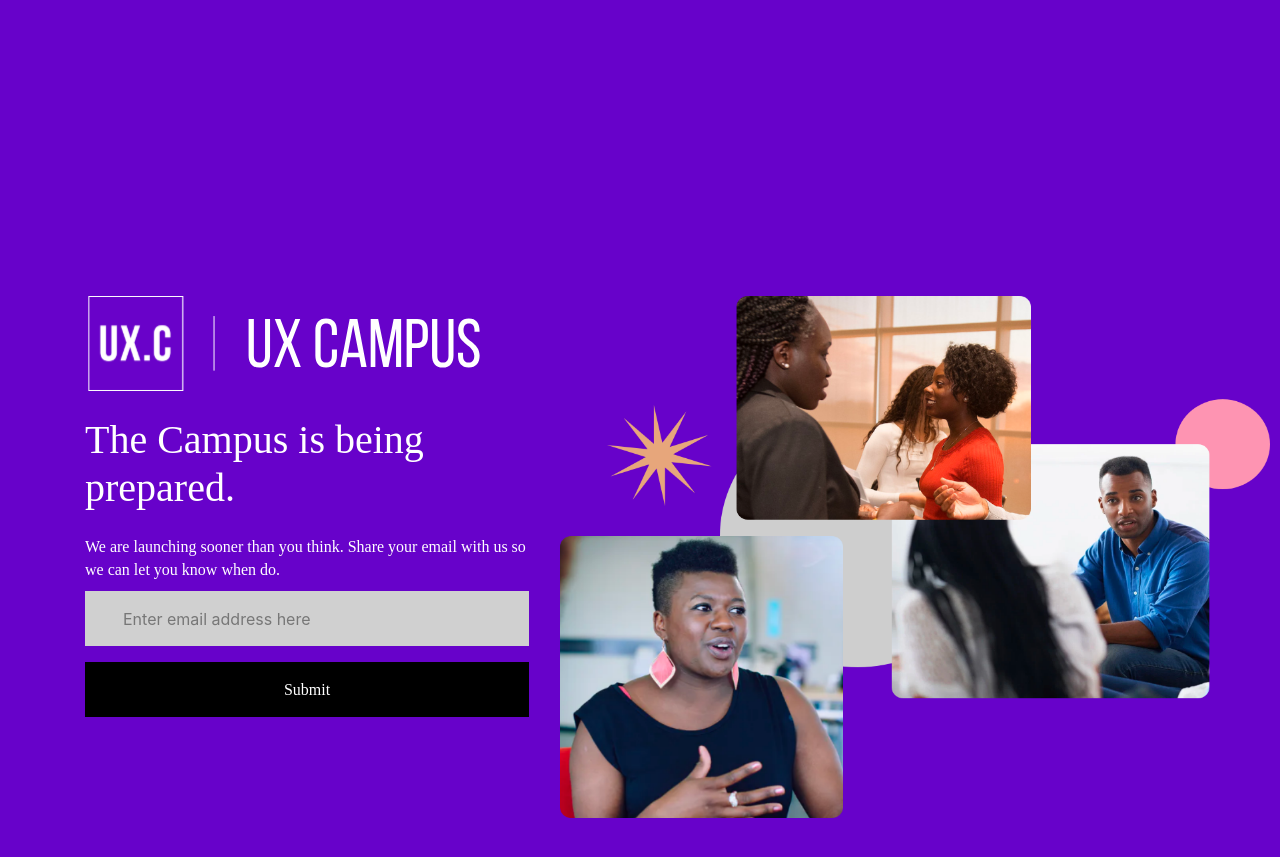
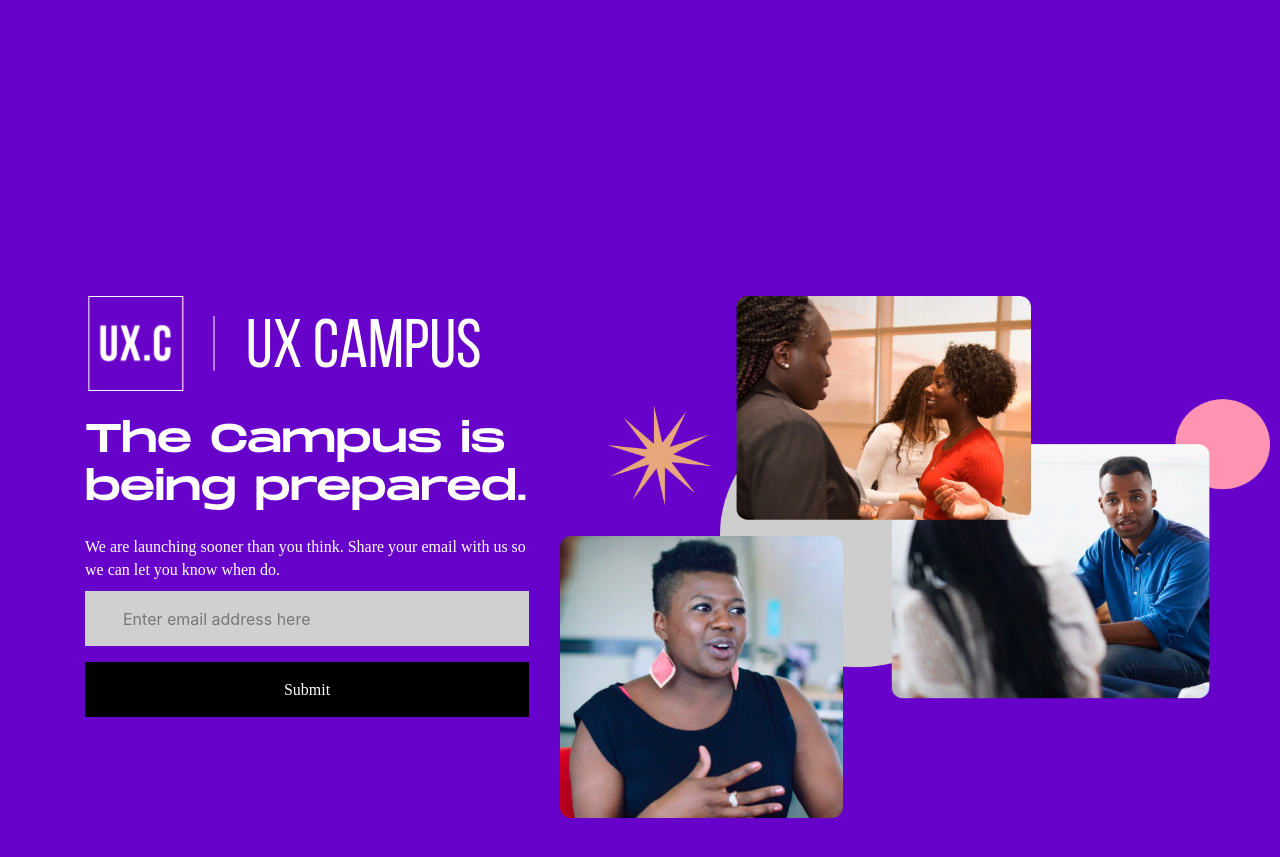
Before and after one commit to UxCampus/uxc-landing-page, a Jekyll site: the page built from index.markdown, in a window 1280 px wide. Shown: the top 857 px of the page. Built offline with Jekyll 4.4.1, drawn with Linux system fonts in a browser that asks for light colours; some web fonts are replaced.

Commit message:
fix font issue

```diff
--- a/static/css/style.css
+++ b/static/css/style.css
@@ -1,11 +1,11 @@
 @font-face {
   font-family: "MonumentExtended";
-  src: url("static/font/MonumentExtended-Regular.otf") format("opentype");
+  src: url("/static/font/MonumentExtended-Regular.otf") format("opentype");
 }
 
 @font-face {
   font-family: "SF-Pro-Display-Regular";
-  src: url("static/font/SF-Pro-Display-Regular.otf") format("opentype");
+  src: url("/static/font/SF-Pro-Display-Regular.otf") format("opentype");
 }
 
 html,
```
